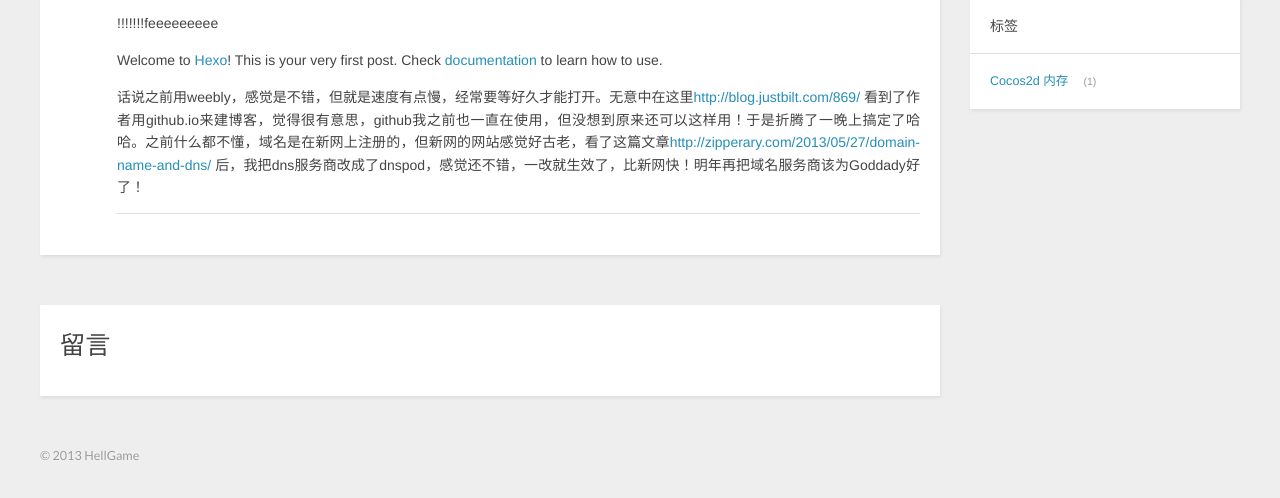
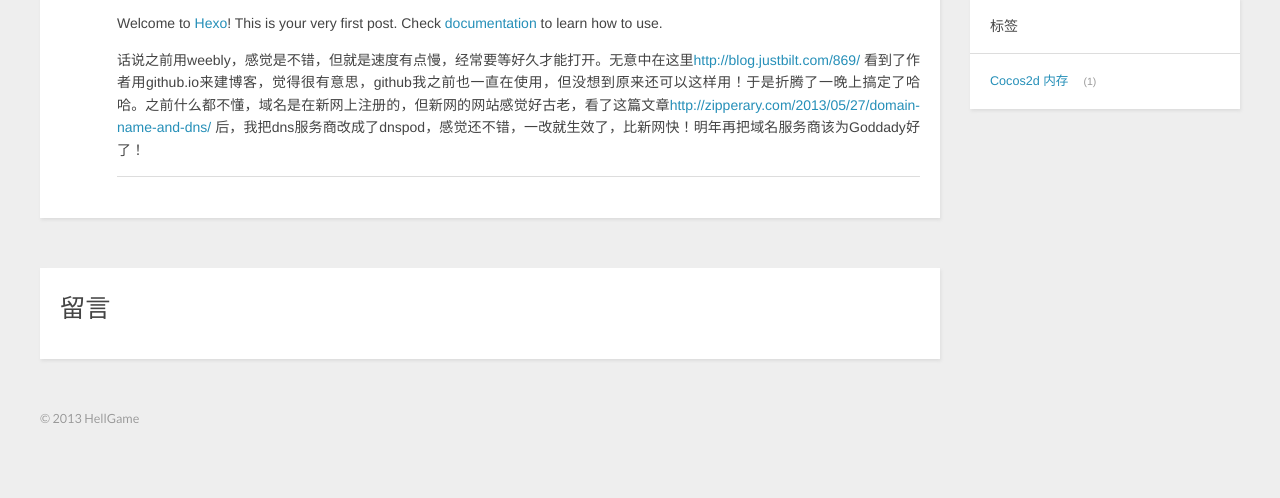
Before and after one commit to HellGame/HellGame.github.io, a plain HTML site: page 2013/11/18/hello-world/index.html in a window 1280 px wide. Shown: the part 216-714 px from the top of the page. Drawn offline with nearby package versions, Linux system fonts and the light colour scheme.

Commit message:
Site updated: 2013-11-21 20:09:36

```diff
--- a/2013/11/18/hello-world/index.html
+++ b/2013/11/18/hello-world/index.html
@@ -59,8 +59,7 @@
     </header>
     <div class="entry">
 
-        <p>!!!!!!!feeeeeeeee</p>
-<p>Welcome to <a href="http://zespia.tw/hexo" target="_blank">Hexo</a>! This is your very first post. Check <a href="http://zespia.tw/hexo/docs" target="_blank">documentation</a> to learn how to use.</p>
+        <p>Welcome to <a href="http://zespia.tw/hexo" target="_blank">Hexo</a>! This is your very first post. Check <a href="http://zespia.tw/hexo/docs" target="_blank">documentation</a> to learn how to use.</p>
 <p>话说之前用weebly，感觉是不错，但就是速度有点慢，经常要等好久才能打开。无意中在这里<a href="http://blog.justbilt.com/869/" target="_blank">http://blog.justbilt.com/869/</a> 看到了作者用github.io来建博客，觉得很有意思，github我之前也一直在使用，但没想到原来还可以这样用！于是折腾了一晚上搞定了哈哈。之前什么都不懂，域名是在新网上注册的，但新网的网站感觉好古老，看了这篇文章<a href="http://zipperary.com/2013/05/27/domain-name-and-dns/" target="_blank">http://zipperary.com/2013/05/27/domain-name-and-dns/</a> 后，我把dns服务商改成了dnspod，感觉还不错，一改就生效了，比新网快！明年再把域名服务商该为Goddady好了！</p>
 
 
@@ -96,20 +95,6 @@
 
 <section id="comment">
   <h1 class="title">留言</h1>
-
-
-      <div id="fb-root"></div>
-<script>
-  (function(d, s, id) {
-    var js, fjs = d.getElementsByTagName(s)[0];
-    if (d.getElementById(id)) return;
-    js = d.createElement(s); js.id = id;
-    js.src = "//connect.facebook.net/en_US/all.js#xfbml=1&appId=123456789012345";
-    fjs.parentNode.insertBefore(js, fjs);
-  }(document, 'script', 'facebook-jssdk'));
-</script>
-
-<div class="fb-comments" data-href="http://HellGame.github.io/2013/11/18/hello-world/" data-num-posts="5" data-width="840" data-colorscheme="light"></div>
 
 
 </section>
```
Also changed, not shown: 2013/11/20/[转]关于cocos2d程序开发内存管理的血泪总结–如何最优的使用内存/index.html (+0 -14 lines), archives/2013/11/index.html (+1 -2 lines), archives/2013/index.html (+1 -2 lines), archives/index.html (+1 -2 lines), index.html (+1 -2 lines).
